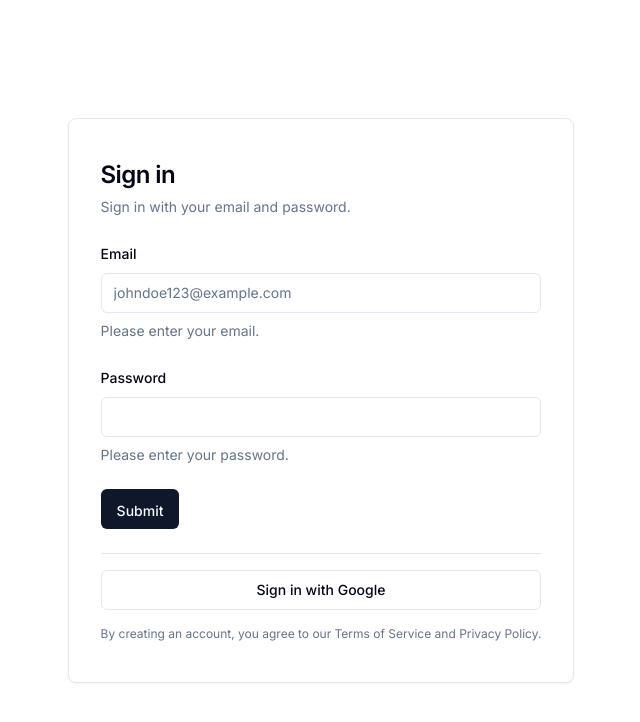
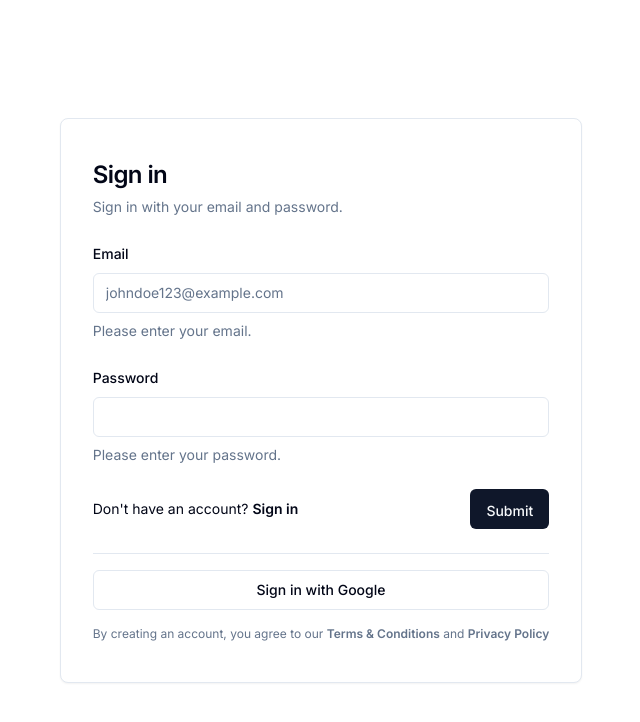
Before and after one commit to rrraaveennn/hot-desk-booking-app, a Next.js app: page /signin in a window 1280 px wide. Shown: the top 722 px of the page, without its empty margins (319-959 px from the left). Built offline with nearby package versions, Linux system fonts and the light colour scheme; no server answers.

Commit message:
Updated Auth Routes

```diff
--- a/app/(auth)/_components/SignInForm.tsx
+++ b/app/(auth)/_components/SignInForm.tsx
@@ -16,6 +16,7 @@ import { zodResolver } from "@hookform/resolvers/zod";
 import { useForm } from "react-hook-form";
 import * as z from "zod";
 import { signIn } from "next-auth/react";
+import Link from "next/link";
 
 const formSchema = z.object({
   email: z.string().email(),
@@ -71,9 +72,17 @@ function SignInForm() {
               </FormItem>
             )}
           />
-          <Button type="submit" className="text-xs sm:text-sm items-end">
-            Submit
-          </Button>
+          <div className="flex justify-between items-center">
+            <p className="text-sm">
+              Don't have an account?{" "}
+              <Link href="/signin" className="inline font-semibold">
+                Sign in
+              </Link>
+            </p>
+            <Button type="submit" className="text-xs sm:text-sm items-end">
+              Submit
+            </Button>
+          </div>
         </form>
       </Form>
     </div>
--- a/app/(auth)/_components/SignUpForm.tsx
+++ b/app/(auth)/_components/SignUpForm.tsx
@@ -16,6 +16,7 @@ import { zodResolver } from "@hookform/resolvers/zod";
 import { useForm } from "react-hook-form";
 import axios from "axios";
 import { signIn } from "next-auth/react";
+import Link from "next/link";
 
 const formSchema = z.object({
   firstName: z.string().min(2),
@@ -106,7 +107,13 @@ function SignUpForm() {
               </FormItem>
             )}
           />
-          <div className="flex justify-end">
+          <div className="flex justify-between items-center">
+            <p className="text-sm">
+              Already have an account?{" "}
+              <Link href="/signin" className="inline font-semibold">
+                Sign in
+              </Link>
+            </p>
             <Button type="submit">Submit</Button>
           </div>
         </form>
--- a/app/(auth)/signin/page.tsx
+++ b/app/(auth)/signin/page.tsx
@@ -14,6 +14,7 @@ import { Separator } from "@/components/ui/separator";
 
 import { signIn, useSession } from "next-auth/react";
 import { useRouter } from "next/navigation";
+import Link from "next/link";
 
 function SignIn() {
   const { status } = useSession();
@@ -40,8 +41,20 @@ function SignIn() {
               Sign in with Google
             </Button>
             <p className="text-xs text-slate-500">
-              By creating an account, you agree to our Terms of Service and
-              Privacy Policy.
+              By creating an account, you agree to our{" "}
+              <Link
+                href="https://www.termsandconditionsgenerator.com/live.php?token=PdpUwBeiWejWjoz8FkuTNxFBvoQkiTGM"
+                className="inline font-semibold"
+              >
+                Terms & Conditions
+              </Link>{" "}
+              and{" "}
+              <Link
+                href="https://www.termsfeed.com/live/692e4cf6-fab6-4248-b2d1-f70df161dd08"
+                className="inline font-semibold"
+              >
+                Privacy Policy
+              </Link>
             </p>
           </div>
         </CardFooter>
--- a/app/(auth)/signup/page.tsx
+++ b/app/(auth)/signup/page.tsx
@@ -13,6 +13,7 @@ import SignUpForm from "../_components/SignUpForm";
 import { Separator } from "@/components/ui/separator";
 import { useRouter } from "next/navigation";
 import { signIn, useSession } from "next-auth/react";
+import Link from "next/link";
 
 function SignUp() {
   const router = useRouter();
@@ -43,8 +44,20 @@ function SignUp() {
               Sign up with Google
             </Button>
             <p className="text-xs text-slate-500">
-              By creating an account, you agree to our Terms of Service and
-              Privacy Policy.
+              By creating an account, you agree to our{" "}
+              <Link
+                href="https://www.termsandconditionsgenerator.com/live.php?token=PdpUwBeiWejWjoz8FkuTNxFBvoQkiTGM"
+                className="inline font-semibold"
+              >
+                Terms & Conditions
+              </Link>{" "}
+              and{" "}
+              <Link
+                href="https://www.termsfeed.com/live/692e4cf6-fab6-4248-b2d1-f70df161dd08"
+                className="inline font-semibold"
+              >
+                Privacy Policy
+              </Link>
             </p>
           </div>
         </CardFooter>
```
